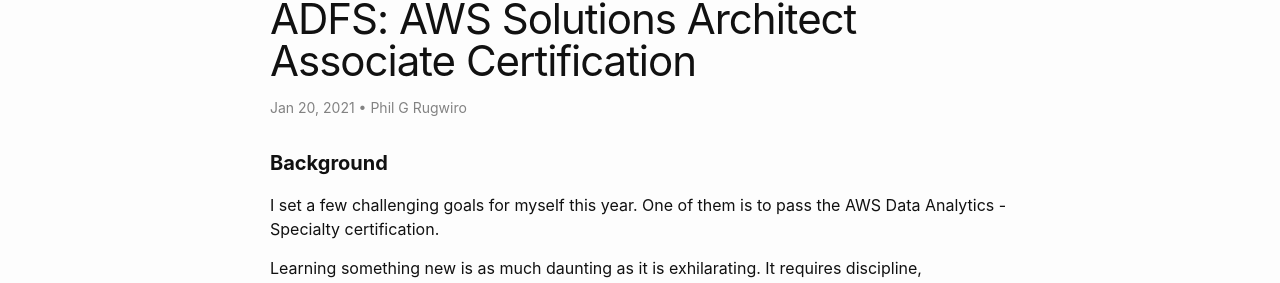
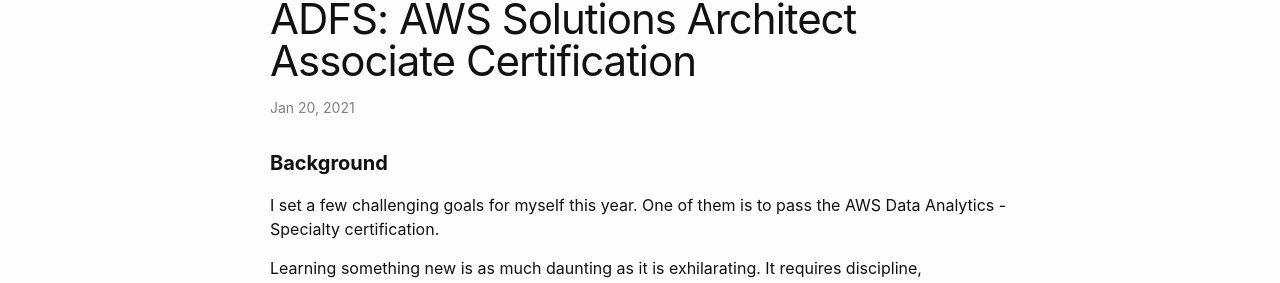
Before and after one commit to pgrugwiro/dataful-blog, a Jekyll site: the page built from _posts/2021-01-20-aws-solutions-architect-associate.md, in a window 1280 px wide and 900 px high. Shown: the part 294-577 px from the top of the window. Built offline with Jekyll 4.4.1, drawn with Linux system fonts in a browser that asks for light colours.

Commit message:
new post

```diff
--- a/_includes/head.html
+++ b/_includes/head.html
@@ -1,4 +1,3 @@
-{% seo %}
 <head>
   <meta charset="utf-8">
   <meta http-equiv="X-UA-Compatible" content="IE=edge">
--- a/_posts/2021-01-20-aws-solutions-architect-associate.md
+++ b/_posts/2021-01-20-aws-solutions-architect-associate.md
@@ -1,7 +1,6 @@
 ---
 layout: post
 title: "ADFS: AWS Solutions Architect Associate Certification"
-author: "Phil G Rugwiro"
 date: 2021-01-20 20:50:22 +0000
 output:
   md_document:
```
